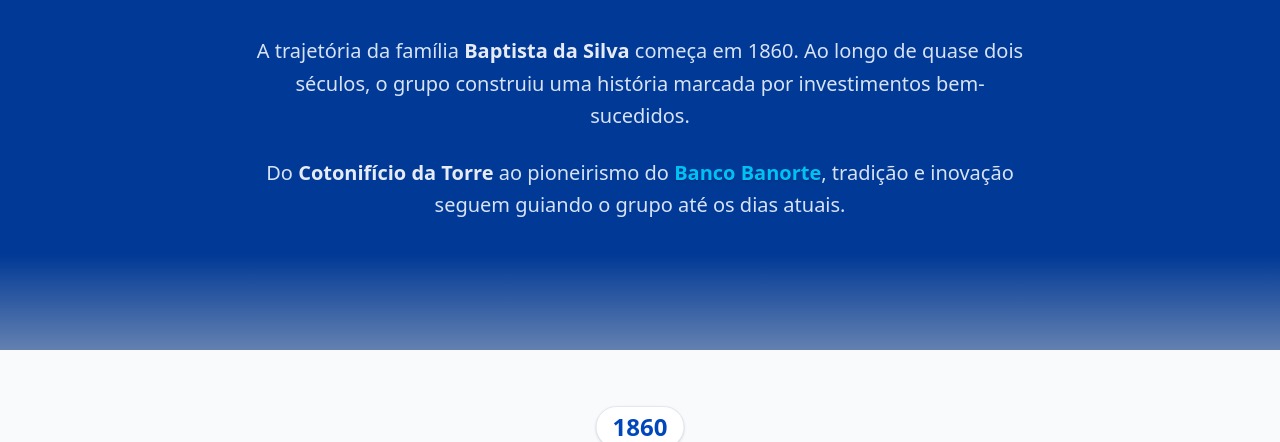
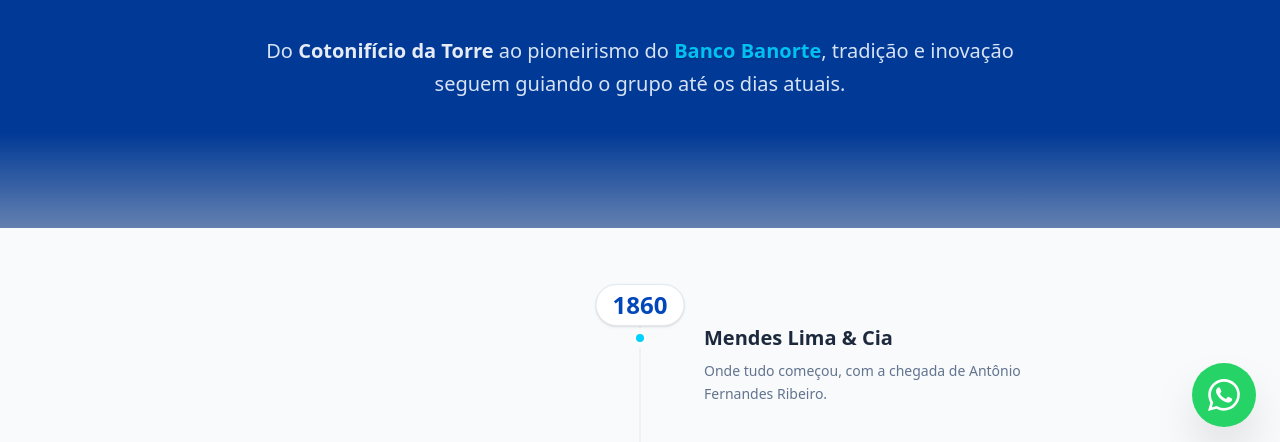
Before and after one commit to Vinicius-Castilho/site_torre, a website: page trajetoria.html in a window 1280 px wide. Shown: the part 349-791 px from the top of the page. Drawn offline with nearby package versions, Linux system fonts and the light colour scheme.

Commit message:
Update trajetoria.html

```diff
--- a/trajetoria.html
+++ b/trajetoria.html
@@ -71,9 +71,6 @@
             </h1>
 
             <div class="max-w-3xl mx-auto space-y-6 text-blue-50 text-lg md:text-xl leading-relaxed opacity-90">
-                <p>
-                    A trajetória da família <strong class="text-white">Baptista da Silva</strong> começa em 1860. Ao longo de quase dois séculos, o grupo construiu uma história marcada por investimentos bem-sucedidos.
-                </p>
                 <p>
                     Do <span class="font-bold text-white">Cotonifício da Torre</span> ao pioneirismo do <span class="font-bold text-torreCyan text-shadow-sm">Banco Banorte</span>, tradição e inovação seguem guiando o grupo até os dias atuais.
                 </p>
@@ -185,5 +182,17 @@
 </footer>
 
 <script src="./scripts/trajetoria.js"></script>
+
+<a href="https://wa.me/5581988739689?text=Olá!%20Vim%20pelo%20site%20da%20Torre%20Participações."
+   target="_blank"
+   class="fixed bottom-6 right-6 z-[40] bg-[#25D366] text-white p-4 rounded-full shadow-2xl hover:scale-110 transition-transform duration-300 flex items-center justify-center group">
+
+    <span class="absolute inset-0 rounded-full bg-[#25D366] animate-ping opacity-20 group-hover:hidden"></span>
+
+    <svg class="w-8 h-8" fill="currentColor" viewBox="0 0 24 24">
+        <path d="M17.472 14.382c-.297-.149-1.758-.867-2.03-.967-.273-.099-.471-.148-.67.15-.197.297-.767.966-.94 1.164-.173.199-.347.223-.644.075-.297-.15-1.255-.463-2.39-1.475-.883-.788-1.48-1.761-1.653-2.059-.173-.297-.018-.458.13-.606.134-.133.298-.347.446-.52.149-.174.198-.298.298-.497.099-.198.05-.371-.025-.52-.075-.149-.669-1.612-.916-2.207-.242-.579-.487-.5-.669-.51-.173-.008-.371-.01-.57-.01-.198 0-.52.074-.792.372-.272.297-1.04 1.016-1.04 2.479 0 1.462 1.065 2.875 1.213 3.074.149.198 2.096 3.2 5.077 4.487.709.306 1.262.489 1.694.625.712.227 1.36.195 1.871.118.571-.085 1.758-.719 2.006-1.413.248-.694.248-1.289.173-1.413-.074-.124-.272-.198-.57-.347m-5.421 7.403h-.004a9.87 9.87 0 01-5.031-1.378l-.361-.214-3.741.982.998-3.648-.235-.374a9.86 9.86 0 01-1.51-5.26c.001-5.45 4.436-9.884 9.888-9.884 2.64 0 5.122 1.03 6.988 2.898a9.825 9.825 0 012.893 6.994c-.003 5.45-4.437 9.884-9.885 9.884m8.413-18.297A11.815 11.815 0 0012.05 0C5.495 0 .16 5.335.157 11.892c0 2.096.547 4.142 1.588 5.945L0 24l6.335-1.662c1.72.937 3.658 1.43 5.632 1.43h.005c6.554 0 11.89-5.335 11.893-11.893a11.821 11.821 0 00-3.48-8.413z"/>
+    </svg>
+</a>
 </body>
+
 </html>
```
